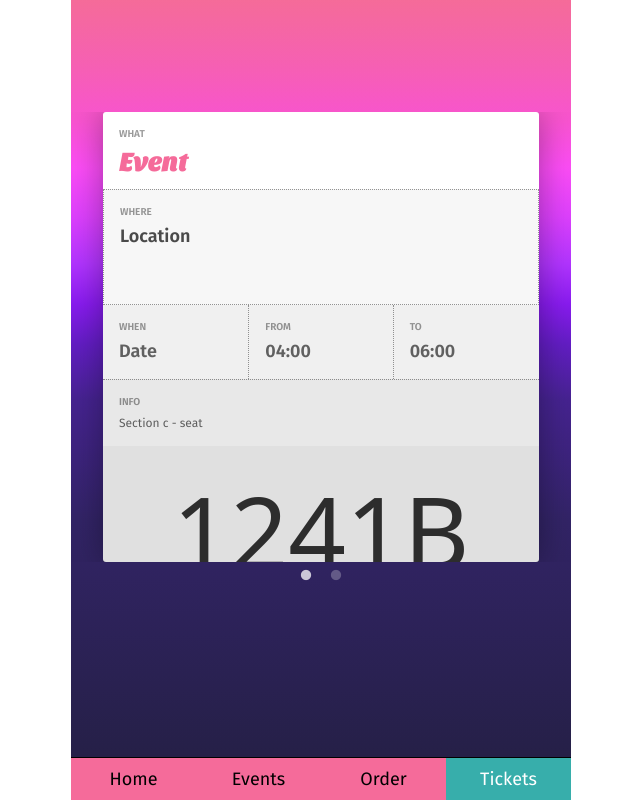
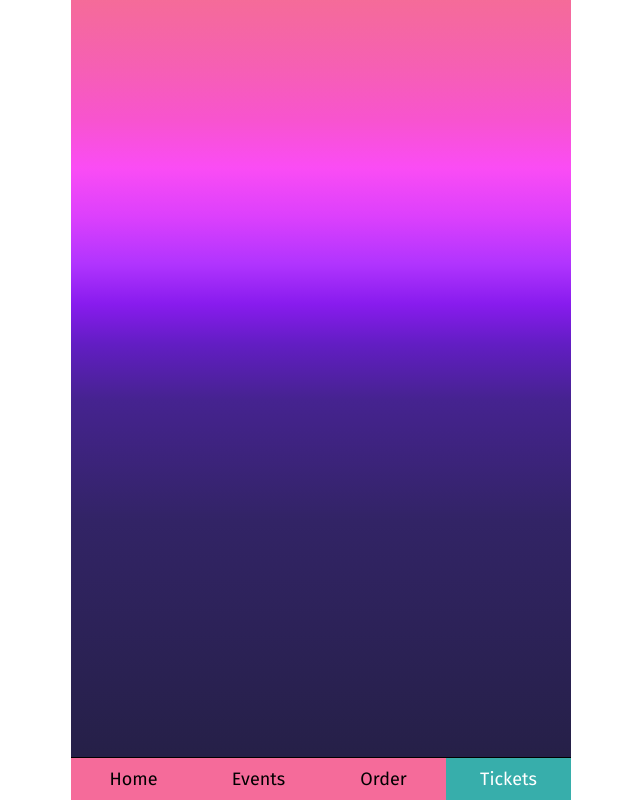
Before and after one commit to IdaWalther/event-app, a React (Vite) app: page /tickets in a window 1280 px wide. Shown: the whole page, without its empty margins (319-959 px from the left). Built offline with nearby package versions, Linux system fonts and the light colour scheme; a web font is replaced by a local one.

Commit message:
Added ticketpage

```diff
--- a/src/components/ticket/Ticket.jsx
+++ b/src/components/ticket/Ticket.jsx
@@ -1,6 +1,18 @@
 import './ticket.css'
+import axios from 'axios'
+import { useEffect, useState } from 'react'
 
-function Ticket() {
+function Ticket({order}) {
+
+    const [ticketEvents, setTicketEvents] = useState([]);
+
+    useEffect(() => {
+        axios.get('https://santosnr6.github.io/Data/events.json')
+        .then(response => setTicketEvents(response.data.events))
+        .catch(error => console.error(error))
+    }, [])
+
+    console.log(order)
     return (
         <article className="ticketContainer">
             <section className="ticketWhat">
@@ -25,7 +37,7 @@ function Ticket() {
                 </section>
             <section className="ticketInformation">
                 <p className="information">Info</p>
-                <p className="ticketSeat">Section c - seat</p>
+                <p className="ticketSeat">{order.section} - {order.seat}</p>
             </section>
             <section className="ticketId">
                 <p className="ticketBarcode">1241B</p>
--- a/src/pages/orderpage/Orderpage.jsx
+++ b/src/pages/orderpage/Orderpage.jsx
@@ -41,7 +41,7 @@ function Orderpage() {
 
     useEffect(() => {
         console.log('Orders uppdaterades:', orders);
-    }, [orders]); // Dependency array med orders, så denna useEffect körs varje gång orders ändras
+    }, [orders]);
 
     return (
         <section className="orderpage">
--- a/src/pages/ticketpage/Ticketpage.jsx
+++ b/src/pages/ticketpage/Ticketpage.jsx
@@ -3,6 +3,7 @@ import './ticketpage.css'
 import Slider from "react-slick";
 import "slick-carousel/slick/slick.css";
 import "slick-carousel/slick/slick-theme.css";
+import useTicketStore from '../../stores/ticket-store';
 
 function Ticketpage() {
     const settings = {
@@ -18,11 +19,16 @@ function Ticketpage() {
         arrows: true,
     };
 
+    const {orders} = useTicketStore(state => ({
+        orders: state.orders
+    }))
+
     return (
         <section className="ticketpage">
             <Slider {...settings}>
-                <Ticket />
-                <Ticket />
+                {orders.map((order, index) => {
+                    return <Ticket key={index} order={order} />
+                })}
             </Slider>
         </section>
     )
--- a/src/stores/ticket-store.js
+++ b/src/stores/ticket-store.js
@@ -1,5 +1,6 @@
 import { create } from "zustand";
 import { customAlphabet } from 'nanoid';
+import { all } from "axios";
 
 const alpabet = '0123456789ABCDEFGHIJKLMNOPQRSTUVWXYZ';
 const nanoid = customAlphabet(alpabet, 5);
@@ -46,28 +47,32 @@ const useTicketStore = create((set) => ({
     })),
     orders: [],
     createOrder: () => set((state) => {
-        let sectionCounter = 0;
-        let seatCounter = 1;
+        const eventSections = new Map();
 
-        const newOrder = state.cart.reduce((acc, ticket) => {
-            for (let i = 0; i < ticket.ticketCount; i++) {
-                if (seatCounter > 100) {
-                    sectionCounter++;
-                    seatCounter = 1;
+        const newOrder = state.cart.flatMap((ticket) => {
+            const eventKey = ticket.eventId;
+            let section, startSeat;
+
+            if(!eventSections.has(eventKey)) {
+                section = `Section ${String.fromCharCode(65 + Math.floor(Math.random() * 26))}`;
+                startSeat = Math.floor(Math.random() * 100) + 1;
+                eventSections.set(eventKey, { section, startSeat });
+            } else {
+                const savedData = eventSections.get(eventKey);
+                section = savedData.section;
+                startSeat = savedData.startSeat;
+            }
+            return Array.from({length: ticket.ticketCount}, (_, index) => {
+                const seat = startSeat + index;
+
+                return {
+                    ...ticket,
+                    section,
+                    seat: `Seat ${seat}`,
+                    orderId: nanoid(),
                 }
-                const sectionLetter = String.fromCharCode(65 + sectionCounter);
-
-                acc.push({
-                    ...ticket,
-                    section: `Section ${sectionLetter}`,
-                    seat: `Seat ${seatCounter}`,
-                    barcode: nanoid(),
-                    orderId: nanoid()
-                });
-                seatCounter++;
-            }
-            return acc;
-        }, [])
+            })
+        })
         return {
             orders: [
                 ...state.orders,
```
